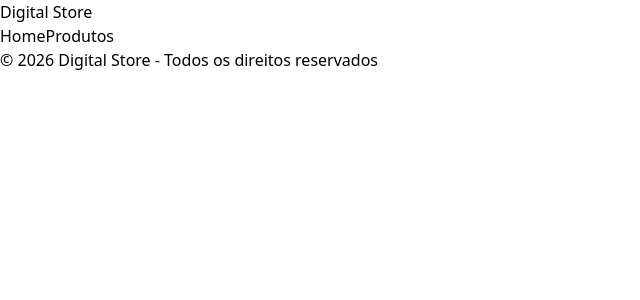
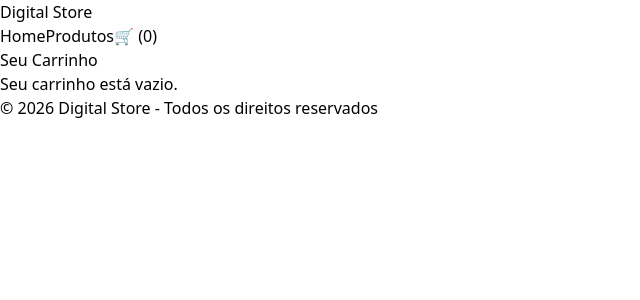
Before and after one commit to SandraVasconcelos-74/digital-store, a React (Vite) app: page /carrinho in a window 1280 px wide. Shown: the top 300 px of the page, without its empty margins (0-640 px from the left). Built offline with nearby package versions, Linux system fonts and the light colour scheme.

Commit message:
feat: implement cart logic with remove, total calculation and clear cart

```diff
--- a/src/App.jsx
+++ b/src/App.jsx
@@ -1,6 +1,8 @@
 import AppRoutes from "./routes/AppRoutes"
 import Header from "./components/Header"
 import Footer from "./components/Footer"
+
+
 
 function App() {
   return (
--- a/src/components/Header.jsx
+++ b/src/components/Header.jsx
@@ -1,22 +1,33 @@
-import { Link } from "react-router-dom"
+import { Link } from "react-router-dom";
+import { useContext } from "react";
+import { CartContext } from "../context/CartContext";
 
 export default function Header() {
+  const { cartItems } = useContext(CartContext);
+
   return (
     <header className="bg-black text-white">
       <div className="max-w-6xl mx-auto px-4 py-4 flex justify-between items-center">
+
         <Link to="/" className="text-xl font-bold">
           Digital Store
         </Link>
 
-        <nav className="flex gap-6">
+        <nav className="flex gap-6 items-center">
           <Link to="/" className="hover:text-gray-300 transition">
             Home
           </Link>
+
           <Link to="/produtos" className="hover:text-gray-300 transition">
             Produtos
           </Link>
+
+          <Link to="/carrinho" className="text-lg font-medium">
+            🛒 ({cartItems.length})
+          </Link>
         </nav>
+
       </div>
     </header>
-  )
+  );
 }
--- a/src/components/ProductCard.jsx
+++ b/src/components/ProductCard.jsx
@@ -1,7 +1,15 @@
+import { useContext } from "react";
+import { CartContext } from "../context/CartContext";
+
 function ProductCard({ title, price, oldPrice, image }) {
+  const { addToCart } = useContext(CartContext);
 
   const discount =
-    oldPrice && Math.round(((oldPrice - price) / oldPrice) * 100)
+    oldPrice && Math.round(((oldPrice - price) / oldPrice) * 100);
+
+  function handleAddToCart() {
+    addToCart({ title, price, oldPrice, image });
+  }
 
   return (
     <div className="group bg-white rounded-2xl shadow-sm hover:shadow-lg transition duration-300 p-4 relative">
@@ -25,7 +33,6 @@ function ProductCard({ title, price, oldPrice, image }) {
       </h3>
 
       <div className="mt-2 flex flex-col">
-
         {oldPrice && (
           <span className="text-gray-400 line-through text-sm">
             R$ {oldPrice.toFixed(2)}
@@ -35,16 +42,20 @@ function ProductCard({ title, price, oldPrice, image }) {
         <span className="text-blue-600 font-bold text-2xl">
           R$ {price.toFixed(2)}
         </span>
-
       </div>
 
+      <button
+        onClick={handleAddToCart}
+        className="mt-4 w-full bg-blue-600 text-white py-2 rounded-lg font-medium hover:bg-blue-700 active:scale-95 transition"
+      >
+        Adicionar ao carrinho
+      </button>
 
-      <button className="mt-4 w-full bg-blue-600 text-white py-2 rounded-lg font-medium hover:bg-blue-700 active:scale-95 transition">
+      <button className="mt-2 w-full bg-blue-600 text-white py-2 rounded-lg font-medium hover:bg-blue-700 active:scale-95 transition">
         Comprar
       </button>
-
     </div>
-  )
+  );
 }
 
-export default ProductCard
+export default ProductCard;
--- /dev/null
+++ b/src/context/CartContext.jsx
@@ -0,0 +1,26 @@
+import { createContext, useState } from "react";
+
+export const CartContext = createContext();
+
+export function CartProvider({ children }) {
+  const [cartItems, setCartItems] = useState([]);
+
+  function addToCart(product) {
+    setCartItems((prevItems) => [...prevItems, product]);
+  }
+  const removeFromCart = (index) => {
+  setCartItems(cartItems.filter((_, i) => i !== index));
+};
+
+const clearCart = () => {
+  setCartItems([]);
+};
+
+
+  return (
+    <CartContext.Provider value={{ cartItems, addToCart, removeFromCart, clearCart }}>
+       {children}
+    </CartContext.Provider>
+
+  );
+}
--- a/src/main.jsx
+++ b/src/main.jsx
@@ -3,11 +3,15 @@ import ReactDOM from "react-dom/client"
 import { BrowserRouter } from "react-router-dom"
 import App from "./App"
 import "./index.css"
+import { CartProvider } from "./context/CartContext";
+
 
 ReactDOM.createRoot(document.getElementById("root")).render(
   <React.StrictMode>
     <BrowserRouter>
-      <App />
+      <CartProvider>
+        <App />
+      </CartProvider>
     </BrowserRouter>
   </React.StrictMode>
 )
--- /dev/null
+++ b/src/pages/Cart.jsx
@@ -0,0 +1,62 @@
+import { useContext } from "react";
+import { CartContext } from "../context/CartContext";
+
+export default function Cart() {
+  const { cartItems, removeFromCart, clearCart } = useContext(CartContext);
+  const total = cartItems.reduce((acc, item) => acc + item.price, 0);
+
+  return (
+    <div className="max-w-6xl mx-auto px-4 py-8">
+      <h2 className="text-2xl font-bold mb-6">Seu Carrinho</h2>
+
+      {cartItems.length === 0 ? (
+        <p className="text-gray-500">Seu carrinho está vazio.</p>
+      ) : (
+        <div>
+          <div className="space-y-4">
+            {cartItems.map((item, index) => (
+              <div
+                key={index}
+                className="flex items-center justify-between bg-white p-4 rounded-lg shadow"
+              >
+                <div className="flex items-center gap-4">
+                  <img
+                    src={item.image}
+                    alt={item.title}
+                    className="w-16 h-16 object-cover rounded"
+                  />
+                  <div>
+                    <h3 className="font-semibold">{item.title}</h3>
+                    <p className="text-blue-600 font-bold">
+                      R$ {item.price.toFixed(2)}
+                    </p>
+                  </div>
+                </div>
+
+                <button
+                  onClick={() => removeFromCart(index)}
+                  className="text-red-500 hover:text-red-700"
+                >
+                  Remover
+                </button>
+              </div>
+            ))}
+          </div>
+
+          <div className="mt-6 text-right">
+            <h3 className="text-xl font-bold">
+              Total: R$ {total.toFixed(2)}
+            </h3>
+
+            <button
+              onClick={clearCart}
+              className="mt-4 bg-red-500 text-white px-4 py-2 rounded hover:bg-red-600 transition"
+            >
+              Limpar Carrinho
+            </button>
+          </div>
+        </div>
+      )}
+    </div>
+  );
+}
--- /dev/null
+++ b/src/pages/Products.jsx
@@ -0,0 +1,7 @@
+export default function Products() {
+  return (
+    <div>
+      <h1>Página de Produtos</h1>
+    </div>
+  );
+}
--- a/src/routes/AppRoutes.jsx
+++ b/src/routes/AppRoutes.jsx
@@ -1,12 +1,14 @@
-import { Routes, Route } from "react-router-dom"
-import Home from "../pages/Home"
+import { Routes, Route } from "react-router-dom";
+import Home from "../pages/Home";
+import Products from "../pages/Products";
+import Cart from "../pages/Cart";
 
-function AppRoutes() {
+export default function AppRoutes() {
   return (
     <Routes>
       <Route path="/" element={<Home />} />
+      <Route path="/produtos" element={<Products />} />
+      <Route path="/carrinho" element={<Cart />} />
     </Routes>
-  )
+  );
 }
-
-export default AppRoutes
```
Lines whose indentation alone changed are shown as unchanged.
